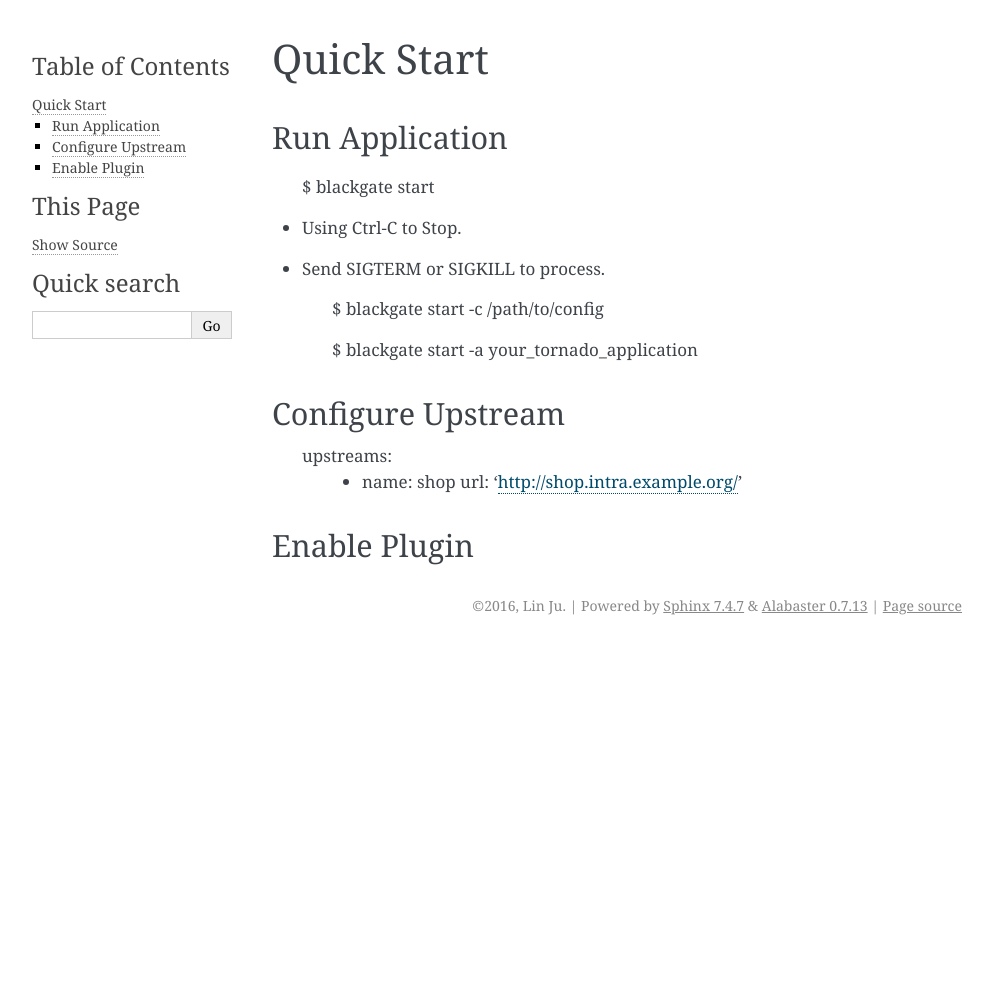
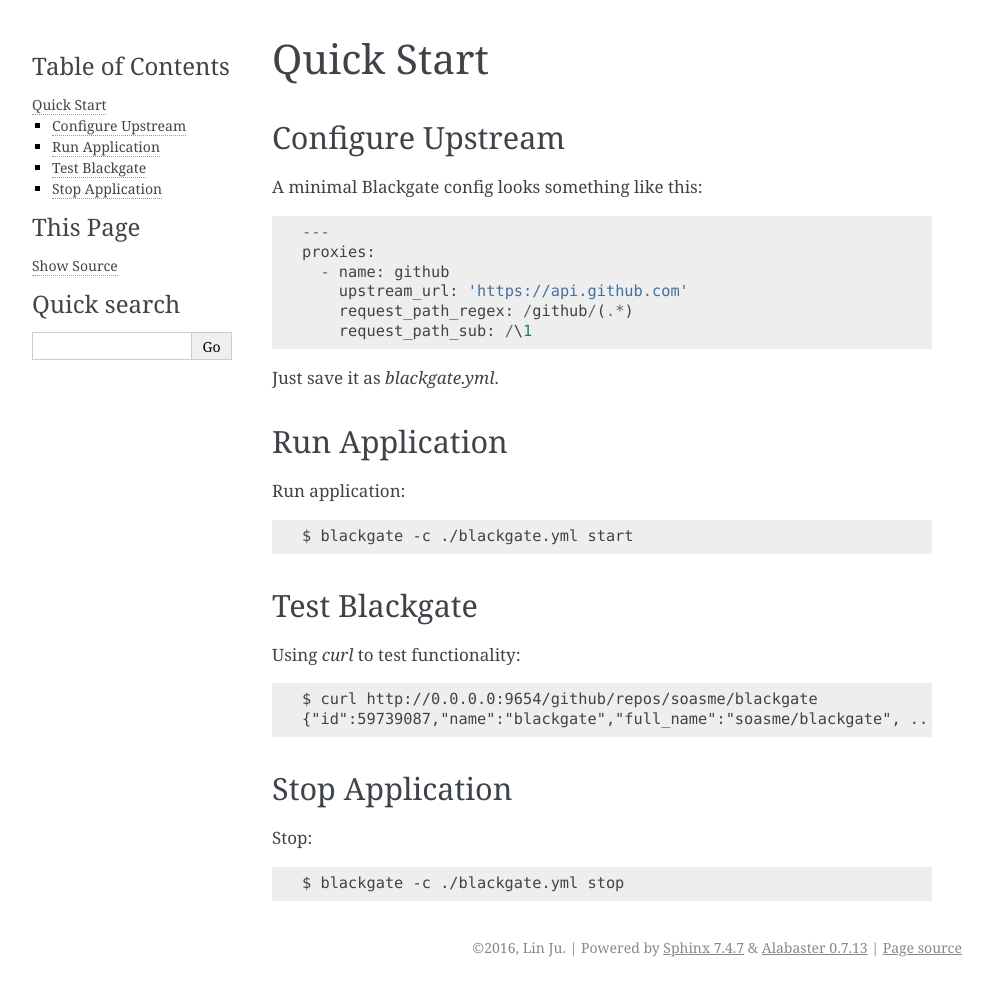
Before and after one commit to soasme/blackgate, a Sphinx documentation site: the page built from docs/quick_start.rst, in a window 1280 px wide. Shown: the whole page, without its empty margins (148-1141 px from the left). Built offline with Sphinx 7.4.7, drawn with Linux system fonts in a browser that asks for light colours; pages that are not in the unit, such as notebooks, are missing from menus; before the commit the page ends 900 px from its top, so only the background shows below that.

Commit message:
Write quick start.

```diff
--- a/docs/quick_start.rst
+++ b/docs/quick_start.rst
@@ -1,29 +1,41 @@
 Quick Start
 ===========
 
+Configure Upstream
+-------------------
+
+A minimal Blackgate config looks something like this::
+
+    ---
+    proxies:
+      - name: github
+        upstream_url: 'https://api.github.com'
+        request_path_regex: /github/(.*)
+        request_path_sub: /\1
+
+Just save it as `blackgate.yml`.
 
 Run Application
 -----------------
 
-    $ blackgate start
 
-* Using Ctrl-C to Stop.
-* Send SIGTERM or SIGKILL to process.
+Run application::
 
-    $ blackgate start -c /path/to/config
-
-    $ blackgate start -a your_tornado_application
+    $ blackgate -c ./blackgate.yml start
 
 
-Configure Upstream
--------------------
+Test Blackgate
+----------------
+
+Using `curl` to test functionality::
+
+    $ curl http://0.0.0.0:9654/github/repos/soasme/blackgate
+    {"id":59739087,"name":"blackgate","full_name":"soasme/blackgate", ...
 
 
-    upstreams:
-      - name: shop
-        url: 'http://shop.intra.example.org/'
+Stop Application
+-----------------
 
+Stop::
 
-
-Enable Plugin
----------------
+    $ blackgate -c ./blackgate.yml stop
```
